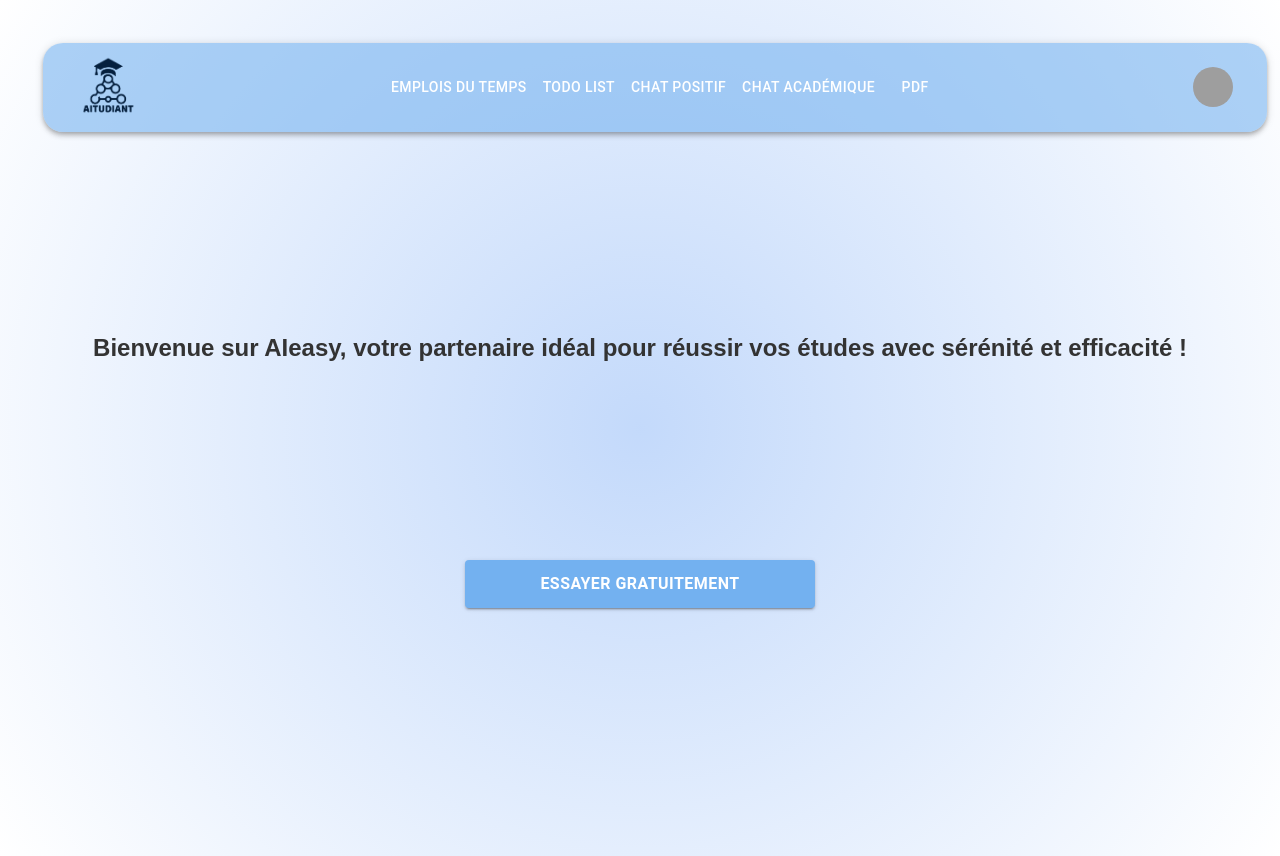
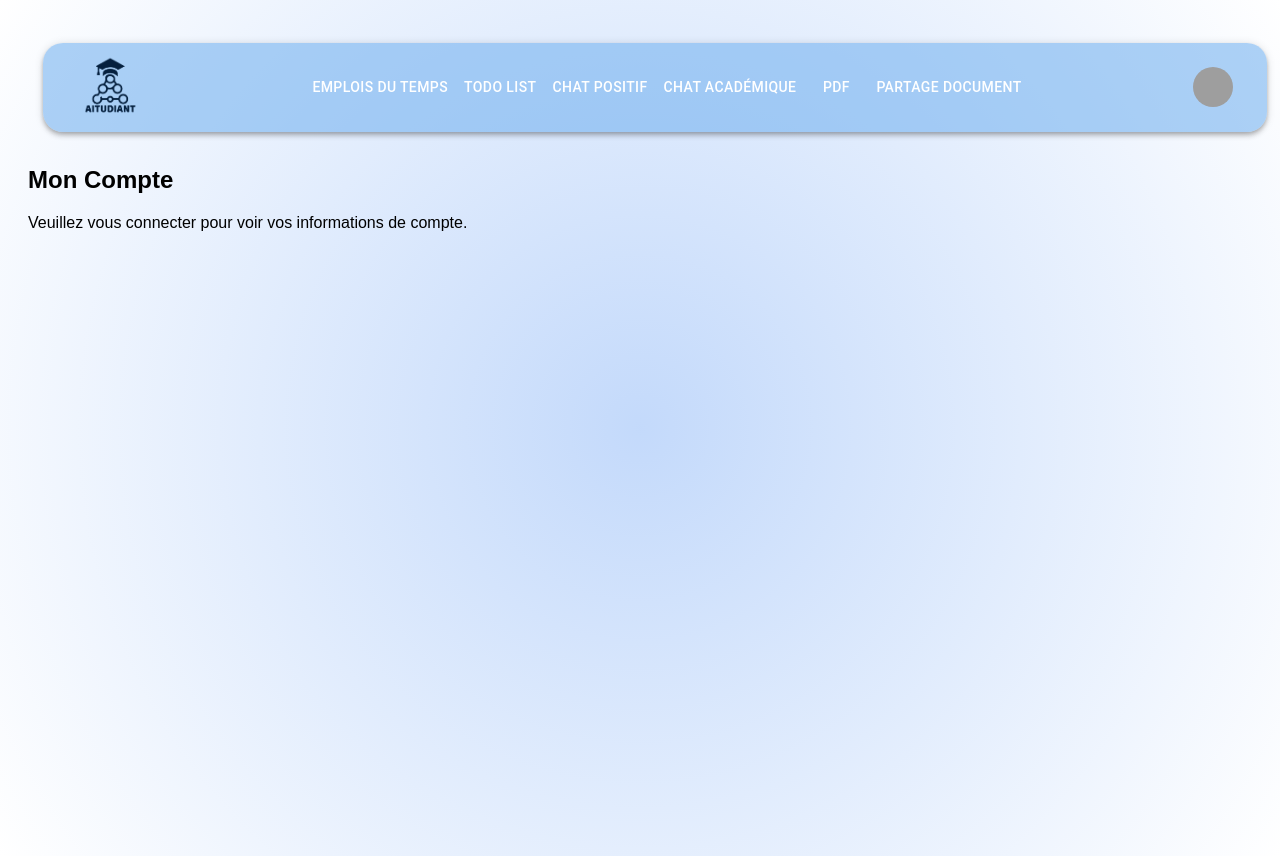
Before and after one commit to chaymaamri/client, a React (Create React App) app: page /profile in a window 1280 px wide. Built offline with nearby package versions, Linux system fonts and the light colour scheme; grey boxes are pictures that could not be loaded.

Commit message:
"Mark client subproject as dirty"

```diff
--- a/package.json
+++ b/package.json
@@ -12,6 +12,7 @@
     "@testing-library/user-event": "^13.5.0",
     "react": "^18.3.1",
     "react-dom": "^18.3.1",
+    "react-router-dom": "^6.27.0",
     "web-vitals": "^2.1.4"
   },
   "scripts": {
@@ -39,7 +40,6 @@
     ]
   },
   "devDependencies": {
-    "react-scripts": "^5.0.1",
-    "webpack": "^5.94.0"
+    "react-scripts": "^5.0.1"
   }
 }
--- a/src/App.jsx
+++ b/src/App.jsx
@@ -1,20 +1,30 @@
 import Bar from "./components/Bar";
 import BodyText from "./components/BodyText";
 import Box from "@mui/material/Box";
+import { AuthProvider } from './context/AuthContext';
+import { Routes, Route } from 'react-router-dom';
+import SignIn from './components/SignIn';
+import SignUp from './components/SignUp';
+import MonCompte from './components/MonCompte';
+
+
 
 function App() {
   return (
-    <>
-      <Box
-        sx={{
-          fontFamily: "Arial",
-        }}
-      >
+    <AuthProvider>
+      <Box sx={{ fontFamily: "Arial", minHeight: '100vh', display: 'flex', flexDirection: 'column' }}>
         <Bar />
-        <BodyText />
+
+        <Routes>
+          <Route path="/" element={<BodyText />} />
+          <Route path="/signin" element={<SignIn />} />
+          <Route path="/signup" element={<SignUp />} />
+          <Route path="/profile" element={<MonCompte />} />
+          {/* Tu peux ajouter d'autres routes ici si nécessaire */}
+        </Routes>
       </Box>
-    </>
+    </AuthProvider>
   );
 }
 
-export default App;
+export default App
--- a/src/components/Bar.jsx
+++ b/src/components/Bar.jsx
@@ -11,13 +11,15 @@ import Avatar from '@mui/material/Avatar';
 import Button from '@mui/material/Button';
 import Tooltip from '@mui/material/Tooltip';
 import MenuItem from '@mui/material/MenuItem';
+import { useNavigate } from 'react-router-dom'; // Importer useNavigate
 
-const pages = ['Emplois du temps', 'TODO List','Chat Positif', 'Chat académique', 'PDF'];
-const settings = ['Profile', 'Account', 'Dashboard', 'Logout'];
+const pages = ['Emplois du temps', 'TODO List', 'Chat Positif', 'Chat académique', 'PDF', 'Partage Document'];
+const settings = ['Profile', 'Dashboard', 'Logout'];
 
 function Bar() {
   const [anchorElNav, setAnchorElNav] = React.useState(null);
   const [anchorElUser, setAnchorElUser] = React.useState(null);
+  const navigate = useNavigate();
 
   const handleOpenNavMenu = (event) => {
     setAnchorElNav(event.currentTarget);
@@ -34,13 +36,20 @@ function Bar() {
     setAnchorElUser(null);
   };
 
+  const handleMenuItemClick = (setting) => {
+    handleCloseUserMenu(); // Fermer le menu après avoir cliqué
+    if (setting === 'Profile') {
+      navigate('/profile'); // Rediriger vers /profile
+    }
+    // Ajouter d'autres conditions pour 'Dashboard' ou 'Logout' si nécessaire
+  };
+
   return (
-
     <AppBar position="static" className="custom-navbar">
       <Container maxWidth="xl">
         <Toolbar disableGutters className="custom-toolbar">
           {/* Mobile Menu Button */}
-        <Box sx={{ flexGrow: 1, display: { xs: 'flex', md: 'none' }, justifyContent: 'flex-start' ,  }}>
+          <Box sx={{ flexGrow: 1, display: { xs: 'flex', md: 'none' }, justifyContent: 'flex-start' }}>
             <IconButton
               size="large"
               aria-label="account of current user"
@@ -77,6 +86,7 @@ function Bar() {
               ))}
             </Menu>
           </Box>
+          <Button onClick={() => navigate('./')} sx={{ padding: 0 }}>
             <Box
               component="img"
               sx={{
@@ -88,6 +98,7 @@ function Bar() {
               alt="aitudiant"
               src="aitudiant.png"
             />
+          </Button>
           <Typography
             variant="h5"
             noWrap
@@ -97,7 +108,7 @@ function Bar() {
               mr: 2,
               display: { xs: 'flex', md: 'none' },
               flexGrow: 1,
-            fontFamily: 'monospace',
+              fontFamily: 'Arial',
               fontWeight: 700,
               letterSpacing: '.3rem',
               color: 'inherit',
@@ -142,7 +153,7 @@ function Bar() {
               onClose={handleCloseUserMenu}
             >
               {settings.map((setting) => (
-              <MenuItem key={setting} onClick={handleCloseUserMenu}>
+                <MenuItem key={setting} onClick={() => handleMenuItemClick(setting)}>
                   <Typography textAlign="center">{setting}</Typography>
                 </MenuItem>
               ))}
--- /dev/null
+++ b/src/components/MonCompte.jsx
@@ -0,0 +1,30 @@
+import React from 'react';
+import { useAuth } from '../context/AuthContext'; // Assurez-vous que le chemin est correct
+
+function MonCompte() {
+  const { user, setIsAuthenticated } = useAuth(); // Supposons que `user` contient les infos de l'utilisateur
+
+  const handleLogout = () => {
+    // Logique de déconnexion
+    setIsAuthenticated(false); // Met à jour l'état comme déconnecté
+    // Vous pourriez également rediriger vers la page de connexion
+  };
+
+  return (
+    <div>
+      <h2>Mon Compte</h2>
+      {user ? (
+        <div>
+          <p>Bienvenue, {user.name}!</p>
+          <p>Email: {user.email}</p>
+          {/* Autres informations que vous souhaitez afficher */}
+          <button onClick={handleLogout}>Se déconnecter</button>
+        </div>
+      ) : (
+        <p>Veuillez vous connecter pour voir vos informations de compte.</p>
+      )}
+    </div>
+  );
+}
+
+export default MonCompte;
--- /dev/null
+++ b/src/components/SignIn.jsx
@@ -0,0 +1,22 @@
+import { useAuth } from '../context/AuthContext';
+import { useNavigate } from 'react-router-dom';
+
+function SignIn() {
+  const { setIsAuthenticated } = useAuth();
+  const navigate = useNavigate();
+
+  const handleSignIn = () => {
+    // Logique de connexion
+    setIsAuthenticated(true); // Met à jour l'état comme connecté
+    navigate('/profile'); // Redirige vers le profil
+  };
+
+  return (
+    <div>
+      <h2>Sign In</h2>
+      <button onClick={handleSignIn}>Se connecter</button>
+    </div>
+  );
+}
+
+export default SignIn;
--- /dev/null
+++ b/src/components/SignUp.jsx
@@ -0,0 +1,22 @@
+import { useAuth } from '../context/AuthContext';
+import { useNavigate } from 'react-router-dom';
+
+function SignUp() {
+  const { setIsAuthenticated } = useAuth();
+  const navigate = useNavigate();
+
+  const handleSignIn = () => {
+    // Logique de connexion
+    setIsAuthenticated(true); // Met à jour l'état comme connecté
+    navigate('/profile'); // Redirige vers le profil
+  };
+
+  return (
+    <div>
+      <h2>Sign In</h2>
+      <button onClick={handleSignIn}>Se connecter</button>
+    </div>
+  );
+}
+
+export default SignUp;
--- /dev/null
+++ b/src/context/AuthContext.jsx
@@ -0,0 +1,20 @@
+import React, { createContext, useState, useContext } from 'react';
+
+// Créer le contexte
+const AuthContext = createContext();
+
+// Fournisseur de contexte
+export function AuthProvider({ children }) {
+  const [isAuthenticated, setIsAuthenticated] = useState(false); // Par défaut, utilisateur non connecté
+
+  return (
+    <AuthContext.Provider value={{ isAuthenticated, setIsAuthenticated }}>
+      {children}
+    </AuthContext.Provider>
+  );
+}
+
+// Hook pour utiliser le contexte
+export function useAuth() {
+  return useContext(AuthContext);
+}
--- a/src/index.css
+++ b/src/index.css
@@ -1,5 +1,4 @@
 body{
-    font-family: 'Franklin Gothic Medium', 'Arial Narrow', 'Arial, sans-serif';
     height: 100vh;
     background: radial-gradient(circle, #b6d1fad0, #ffffff);
     padding: 20px;
--- a/src/index.js
+++ b/src/index.js
@@ -3,15 +3,15 @@ import ReactDOM from 'react-dom/client';
 import './index.css';
 import App from './App';
 import reportWebVitals from './reportWebVitals';
+import { BrowserRouter } from 'react-router-dom';
 
 const root = ReactDOM.createRoot(document.getElementById('root'));
 root.render(
   <React.StrictMode>
-    <App />
+    <BrowserRouter>
+      <App />
+    </BrowserRouter>
   </React.StrictMode>
 );
 
-// If you want to start measuring performance in your app, pass a function
-// to log results (for example: reportWebVitals(console.log))
-// or send to an analytics endpoint. Learn more: https://bit.ly/CRA-vitals
 reportWebVitals();
```
Also changed, not shown: 1 other file (tests, documents, lock files or other folders). Lines whose indentation alone changed are shown as unchanged.
